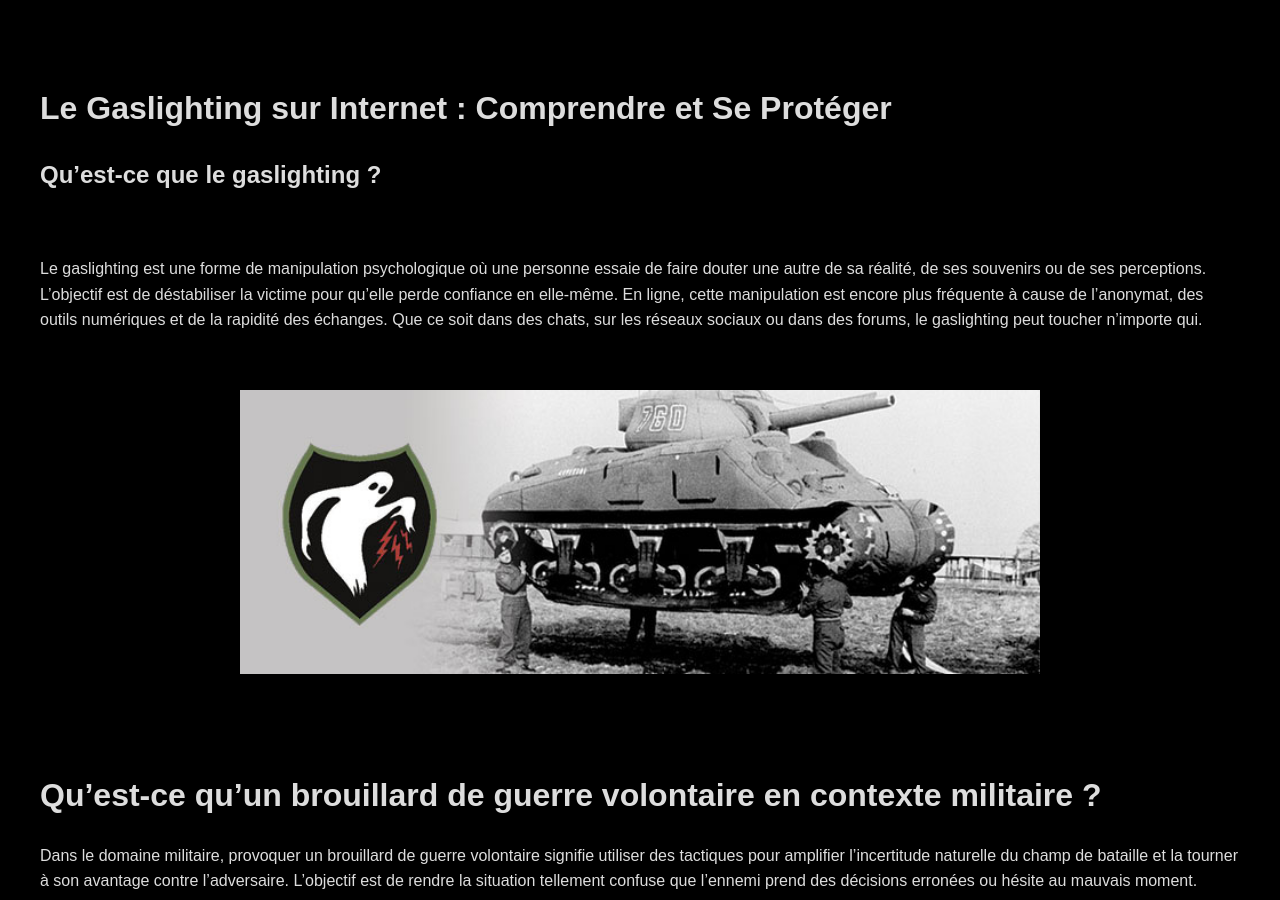
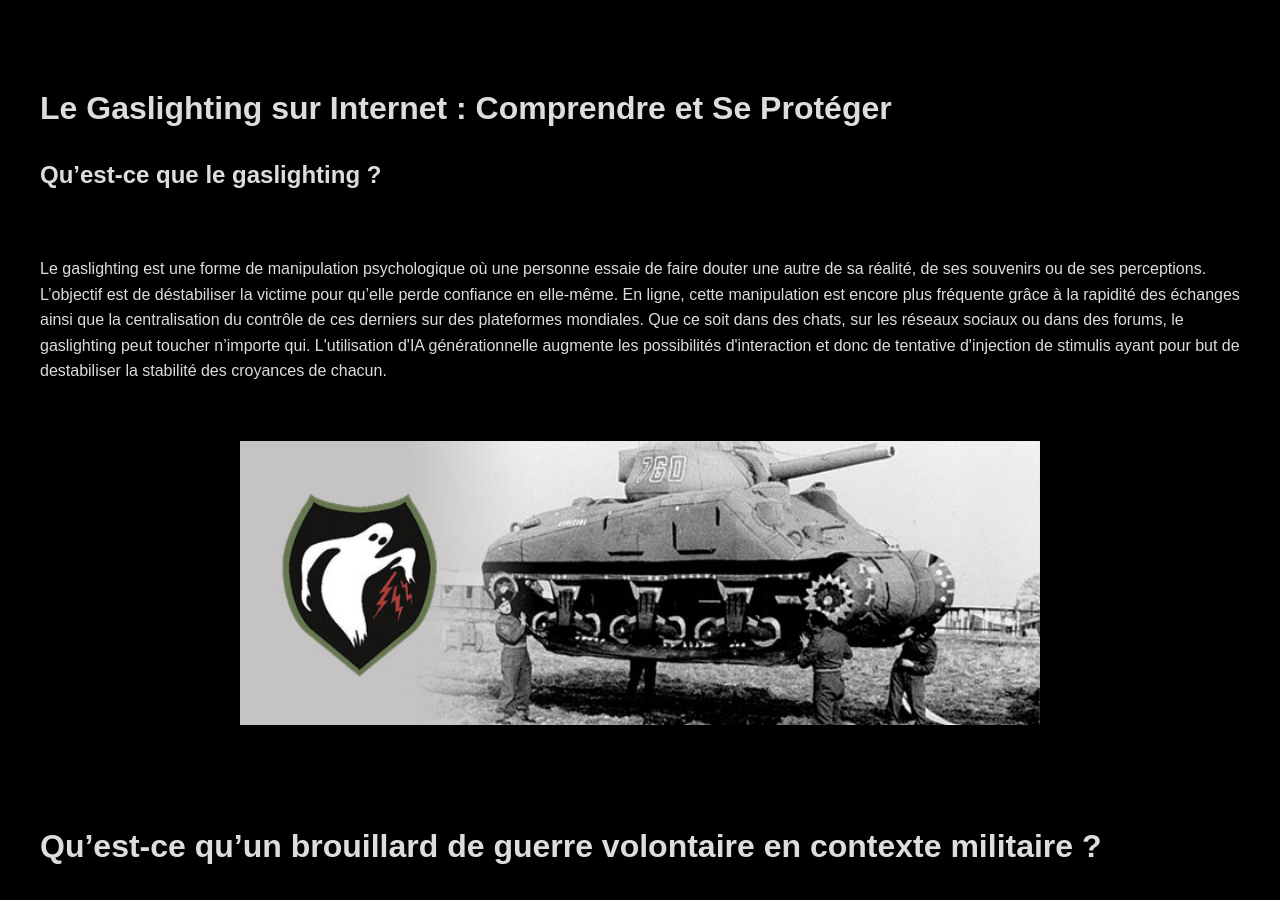
Before and after one commit to Anadema/Cognitive-Weaponization-Matrix, a Jekyll site: the page built from Techniques/01-Gaslighting.md, in a window 1280 px wide and 900 px high, scrolled down 536 px. Built offline with Jekyll 4.4.1, drawn with Linux system fonts in a browser that asks for light colours.

Commit message:
Update 01-Gaslighting.md

```diff
--- a/Techniques/01-Gaslighting.md
+++ b/Techniques/01-Gaslighting.md
@@ -15,7 +15,7 @@ date: 2025-03-13
    </p><br>
     <h1>Le Gaslighting sur Internet : Comprendre et Se Protéger</h1>
     <h2>Qu’est-ce que le gaslighting ?</h2><br>
-    <p>Le gaslighting est une forme de manipulation psychologique où une personne essaie de faire douter une autre de sa réalité, de ses souvenirs ou de ses perceptions. L’objectif est de déstabiliser la victime pour qu’elle perde confiance en elle-même. En ligne, cette manipulation est encore plus fréquente à cause de l’anonymat, des outils numériques et de la rapidité des échanges. Que ce soit dans des chats, sur les réseaux sociaux ou dans des forums, le gaslighting peut toucher n’importe qui.</p><br>
+    <p>Le gaslighting est une forme de manipulation psychologique où une personne essaie de faire douter une autre de sa réalité, de ses souvenirs ou de ses perceptions. L’objectif est de déstabiliser la victime pour qu’elle perde confiance en elle-même. En ligne, cette manipulation est encore plus fréquente grâce à la rapidité des échanges ainsi que la centralisation du contrôle de ces derniers sur des plateformes mondiales. Que ce soit dans des chats, sur les réseaux sociaux ou dans des forums, le gaslighting peut toucher n’importe qui. L'utilisation d'IA générationnelle augmente les possibilités d'interaction et donc de tentative d'injection de stimulis ayant pour but de destabiliser la stabilité des croyances de chacun.</p><br>
      <p align="center">
       <img width="800" height="300" src="../Image/ghost.jpg"><br><br>
     </p><br>
```
